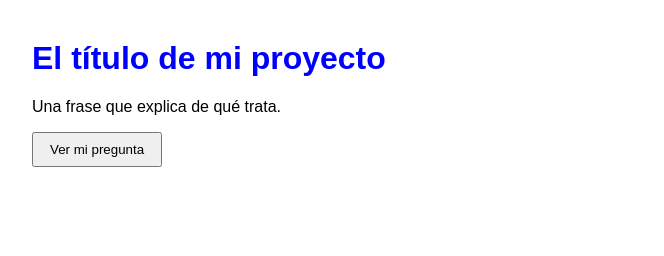
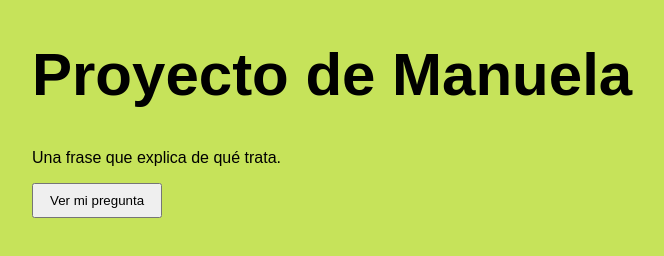
Before and after one commit to manuelatadeoparrado/ejercicio1, a plain HTML site: page index.html in a window 1280 px wide. Shown: the whole page, without its empty margins (8-672 px from the left). Drawn offline with Linux system fonts and the light colour scheme.

Commit message:
Add files via upload

```diff
--- a/index.html
+++ b/index.html
@@ -9,7 +9,7 @@
 </head>
 <body>
 
-  <h1>El título de mi proyecto</h1>
+  <h1>Proyecto de Manuela</h1>
   <p>Una frase que explica de qué trata.</p>
 
   <button id="boton">Ver mi pregunta</button>
--- a/style.css
+++ b/style.css
@@ -1,10 +1,12 @@
 body {
+  background-color: #C6E35A;
   font-family: sans-serif;
   margin: 40px;
 }
 
 h1 {
-  color: #0000ff;
+  color: #000000;
+  font-size: 60px;
 }
 
 button {
```
